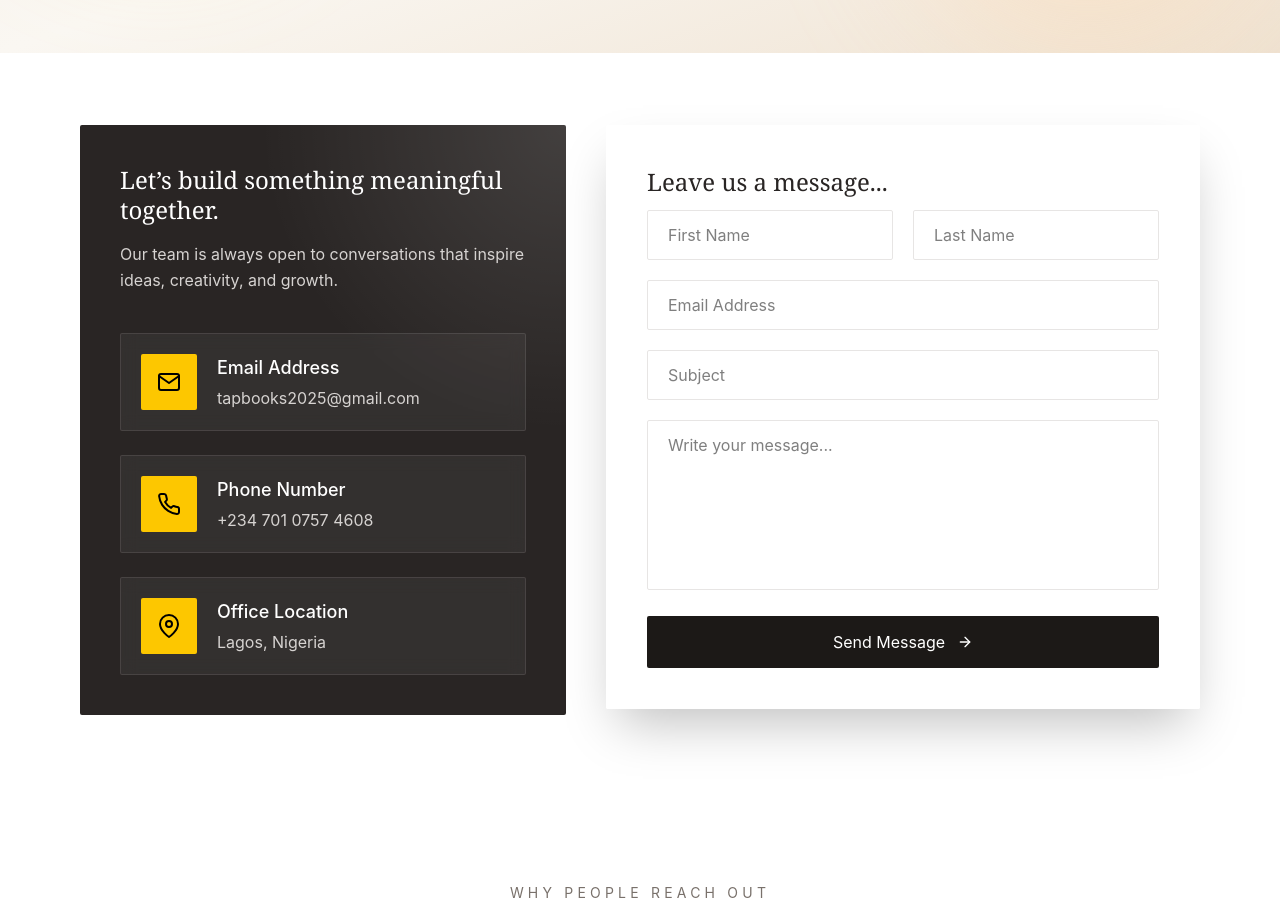
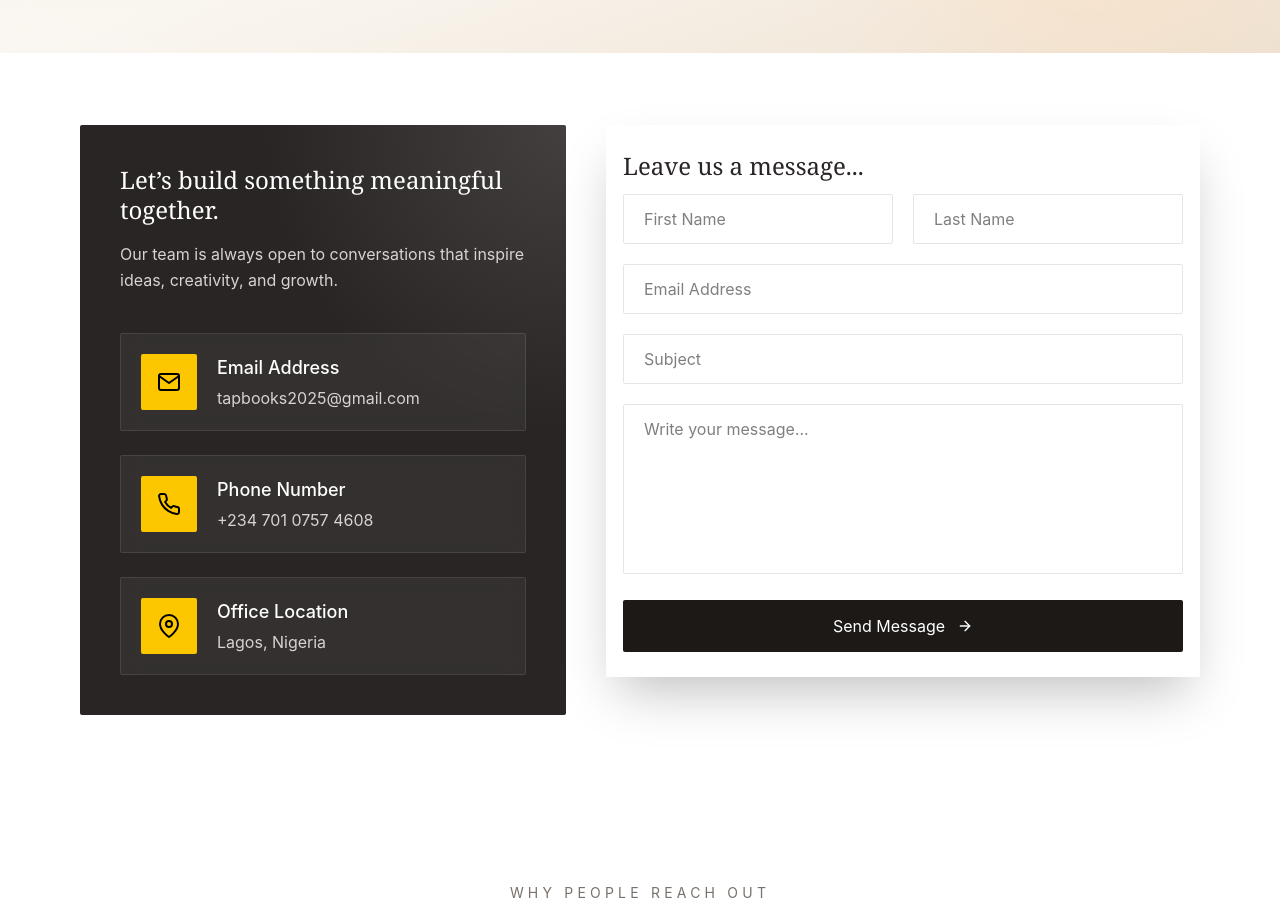
Before and after one commit to ernestkris6/TAP-BOOKS, a React (Vite) app: page /contact in a window 1280 px wide. Shown: the part 480-1386 px from the top of the page. Built offline with nearby package versions, Linux system fonts and the light colour scheme; a web font is replaced by a local one.

Commit message:
pypx contactform

```diff
--- a/src/ui/Contactcomponent/ContactForm.jsx
+++ b/src/ui/Contactcomponent/ContactForm.jsx
@@ -87,7 +87,7 @@ const fadeUp = {
             <motion.div
               {...fadeUp}
               transition={{ duration: 1, delay: 0.4 }}
-              className="bg-white/70 backdrop-blur-xl border border-white/40 rounded-xs shadow-2xl p-8 lg:p-10"
+              className="bg-white/70 backdrop-blur-xl border border-white/40 rounded-xs shadow-2xl px-4 py-6"
             >
 
               <h2 className="text-2xl font-serif mb-3 text-stone-800">
```
